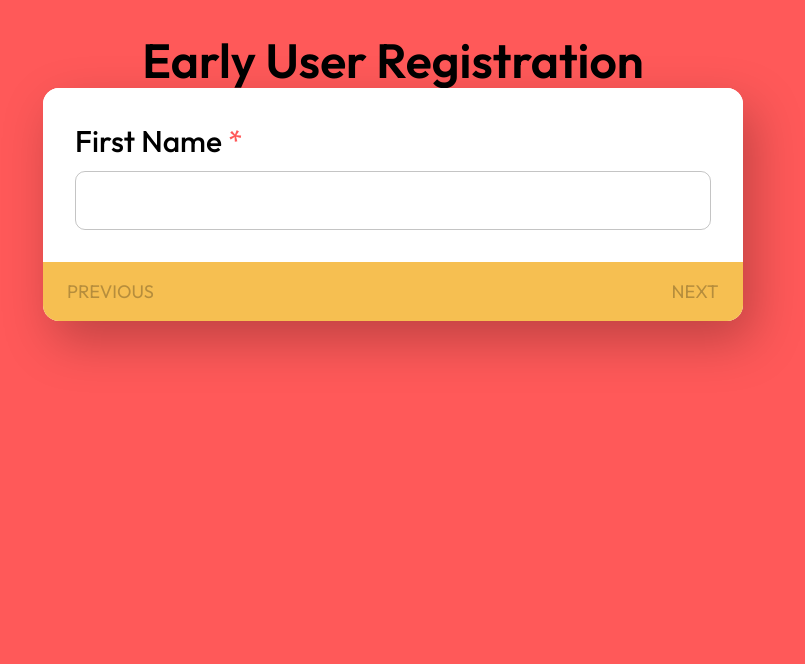
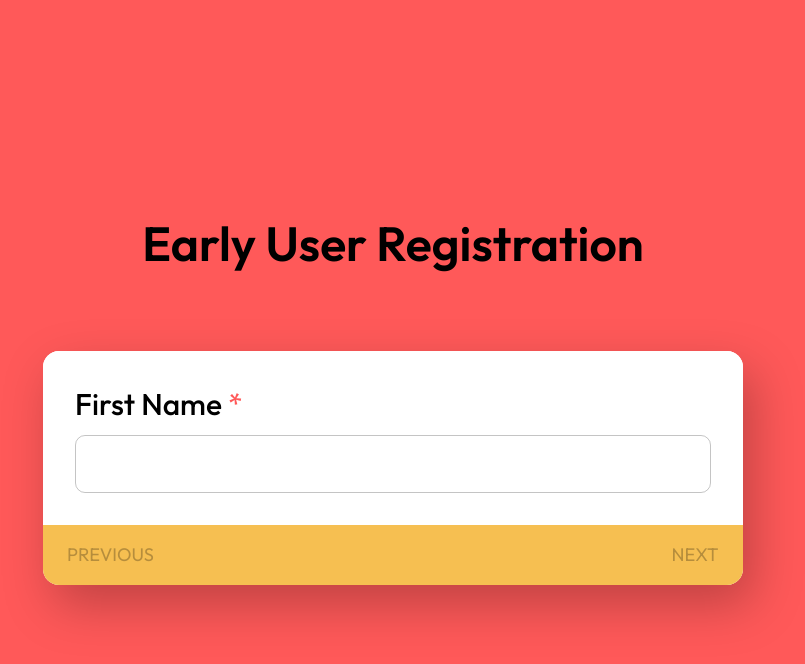
Before and after one commit to WalkingPal/walking-pal-web, a Next.js app: page /register in a window 1280 px wide. Shown: the top 664 px of the page, without its empty margins (247-1052 px from the left). Built offline with nearby package versions, Linux system fonts and the light colour scheme.

Commit message:
chore: remove unused code

```diff
--- a/pages/register/Register.tsx
+++ b/pages/register/Register.tsx
@@ -11,7 +11,10 @@ const Register: NextPage = () => {
                 minHeight='100vh'
                 bgcolor='#FF5959'
                 padding='32px'
+                justifyContent='center'
                 alignItems='center'
+                gap='80px'
+
             >
                 <Typography
                     variant='h3'
--- a/pages/register/components/InputField.tsx
+++ b/pages/register/components/InputField.tsx
@@ -9,11 +9,6 @@ interface Field {
 }
 
 const InputField: FC<Field> = ({label, value, setValue}) => {
-    const formState = useFormControl()
-
-    useEffect(() => {
-        console.log(formState?.filled)
-    }, [formState])
 
     return (
         <Stack
```
